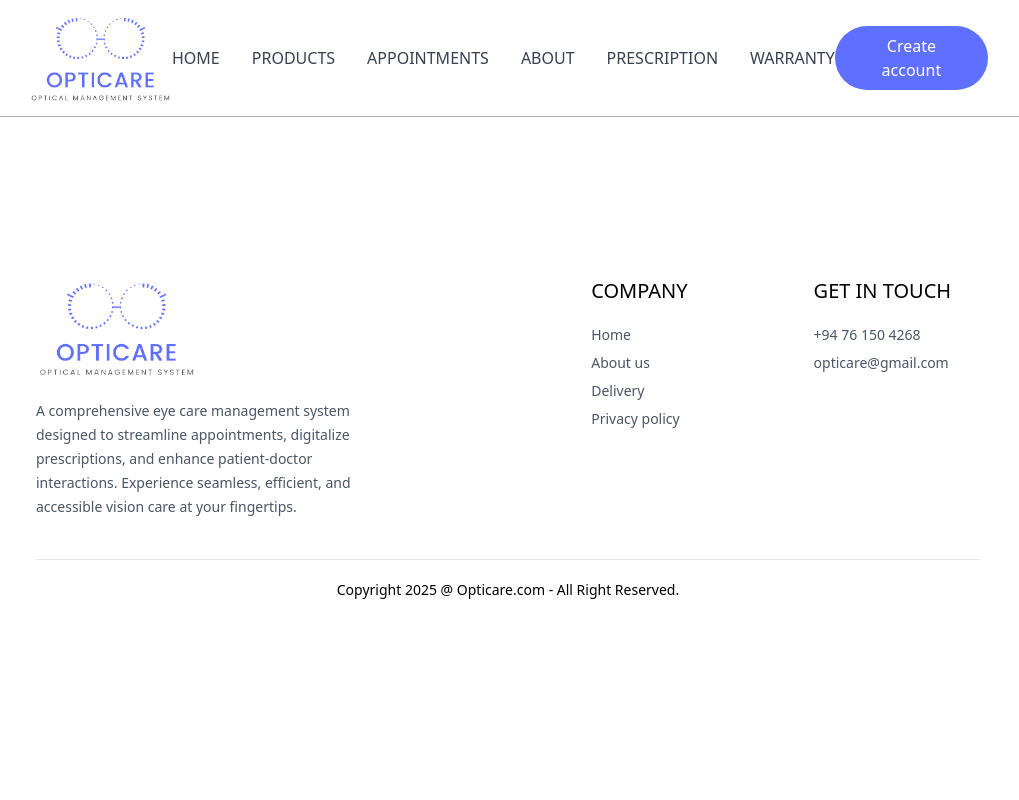
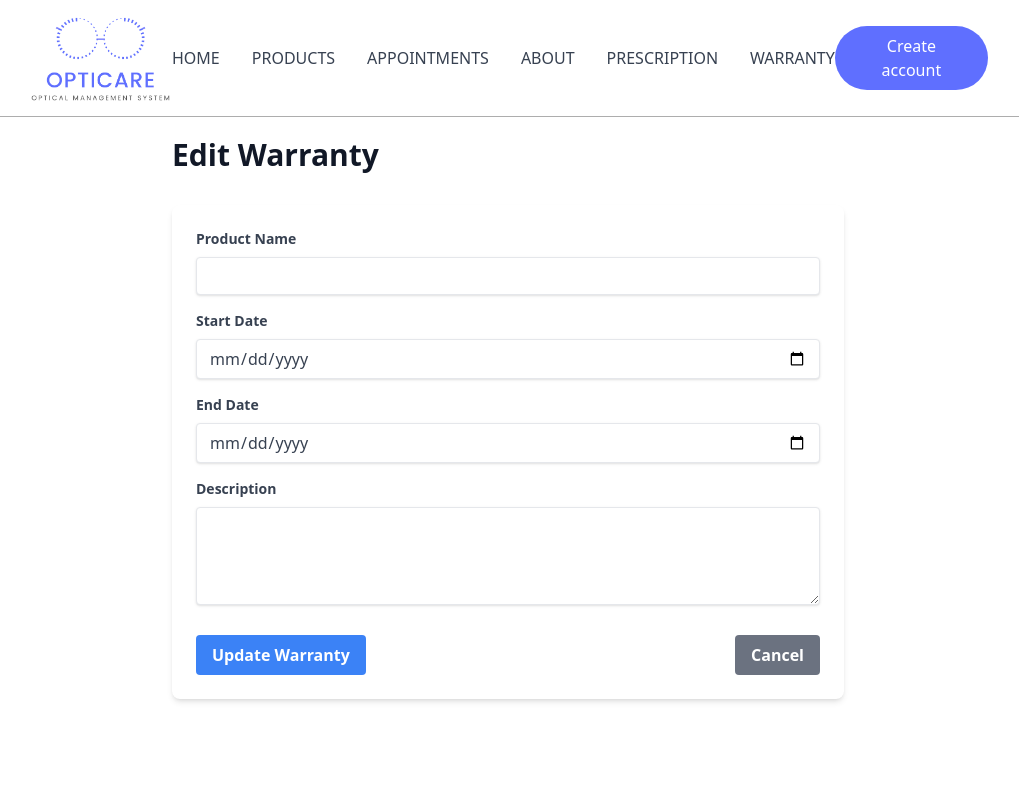
Before and after one commit to it23230088/ITPNaweedh-main, a React (Vite) app in the folder frontend/: page /warranties/edit/1 in a window 1280 px wide. Shown: the top 800 px of the page, without its empty margins (132-1151 px from the left). Built offline with nearby package versions, Linux system fonts and the light colour scheme; no server answers.

Commit message:
warranty

```diff
--- a/frontend/src/App.jsx
+++ b/frontend/src/App.jsx
@@ -33,6 +33,7 @@ import AddWarranty from "./pages/AddWarranty";
 import WarrantyList from "./pages/WarrantyList";
 import Dashboard from "./pages/Dashboard";
 import Settings from "./pages/Settings";
+import EditWarranty from "./pages/EditWarranty";
 
 const App = () => {
   return (
@@ -82,6 +83,7 @@ const App = () => {
       <Routes>
         <Route path="/warranty" element={<WarrantyList />} />
         <Route path="/warranties/add" element={<AddWarranty />} />
+        <Route path="/warranties/edit/:id" element={<EditWarranty />} />
         <Route path="/dashboard" element={<Dashboard />} />
         <Route path="/settings" element={<Settings />} />
       </Routes>
--- a/frontend/src/pages/EditWarranty.jsx
+++ b/frontend/src/pages/EditWarranty.jsx
@@ -37,7 +37,7 @@ const EditWarranty = () => {
     e.preventDefault();
     try {
       await axios.put(`http://localhost:5555/api/warranties/${id}`, formData);
-      navigate('/warranties');
+      navigate('/warranty');
     } catch (error) {
       console.error('Error updating warranty:', error);
     }
```
